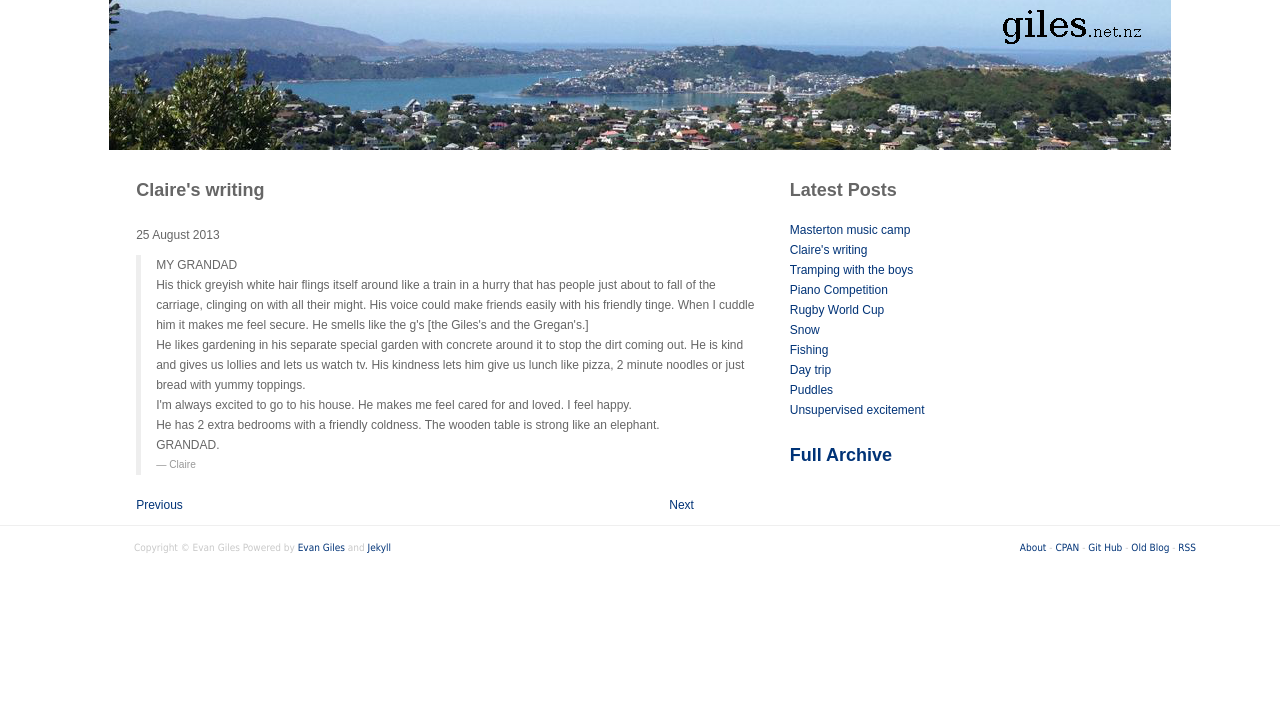
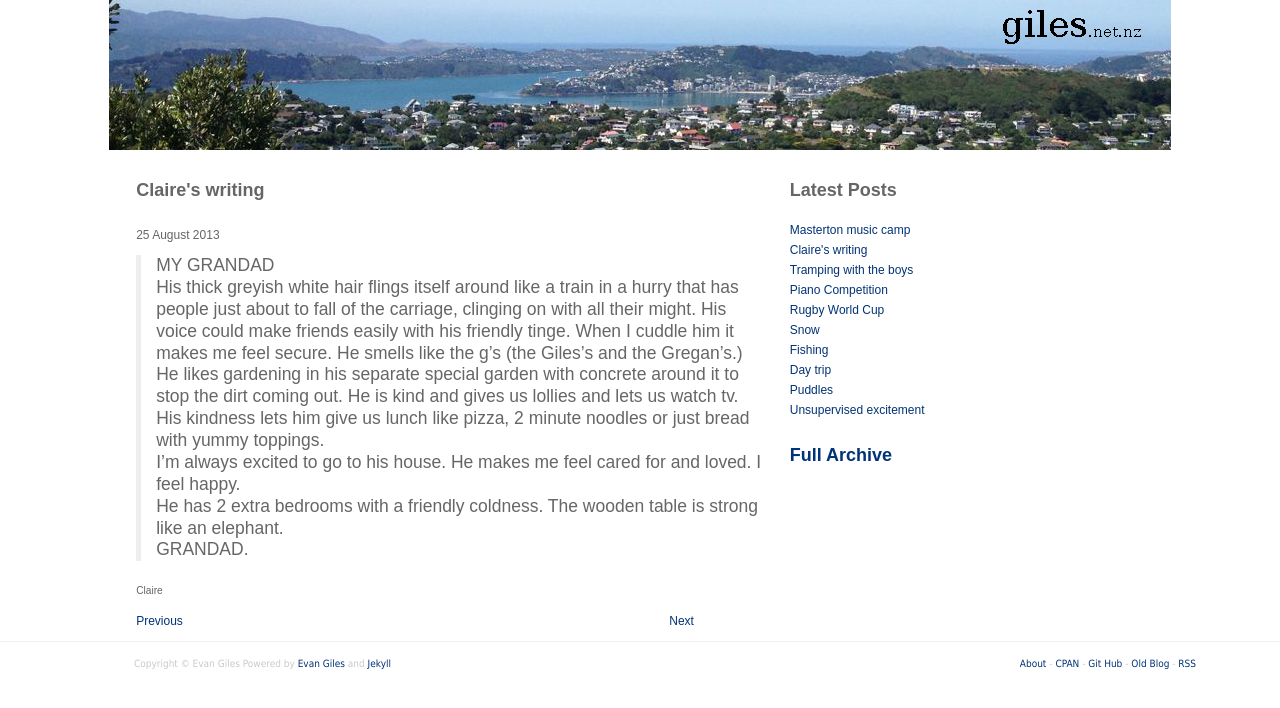
Before and after one commit to egiles/egiles.github.com, a Jekyll site: the page built from _posts/2013-08-25-writing.markdown, in a window 1280 px wide. Shown: the top 708 px of the page. Built offline with Jekyll 4.4.1, drawn with Linux system fonts in a browser that asks for light colours.

Commit message:
Try to get the blockquoate syntax working on github

```diff
--- a/_config.yml
+++ b/_config.yml
@@ -1,2 +1,4 @@
+safe: true
+lsi: false
 pygments: true
 exclude: Makefile
--- a/_posts/2013-08-25-writing.markdown
+++ b/_posts/2013-08-25-writing.markdown
@@ -2,26 +2,24 @@
 layout: post
 title: Claire's writing
 ---
-<blockquote>
-MY GRANDAD<br>
-
-His thick greyish white hair flings itself around like a train in a hurry that has
-people just about to fall of the carriage, clinging on with all their might. His
-voice could make friends easily with his friendly tinge. When I cuddle him it makes
-me feel secure. He smells like the g's [the Giles's and the Gregan's.]<br>
-
-He likes gardening in his separate special garden with concrete around it to stop
-the dirt coming out. He is kind and gives us lollies and lets us watch tv. His
-kindness lets him give us lunch like pizza, 2 minute noodles or just bread with
-yummy toppings.<br>
-
-I'm always excited to go to his house. He makes me feel cared for and loved. I
-feel happy.<br>
-
-He has 2 extra bedrooms with a friendly coldness. The wooden table is strong
-like an elephant.<br>
-
-GRANDAD.
+> MY GRANDAD
+>
+> His thick greyish white hair flings itself around like a train in a hurry that has
+> people just about to fall of the carriage, clinging on with all their might. His
+> voice could make friends easily with his friendly tinge. When I cuddle him it makes
+> me feel secure. He smells like the g's (the Giles's and the Gregan's.)
+>
+> He likes gardening in his separate special garden with concrete around it to stop
+> the dirt coming out. He is kind and gives us lollies and lets us watch tv. His
+> kindness lets him give us lunch like pizza, 2 minute noodles or just bread with
+> yummy toppings.
+>
+> I'm always excited to go to his house. He makes me feel cared for and loved. I
+> feel happy.
+>
+> He has 2 extra bedrooms with a friendly coldness. The wooden table is strong
+> like an elephant.
+>
+> GRANDAD.
 
 <small>Claire</small>
-</blockquote>
```
